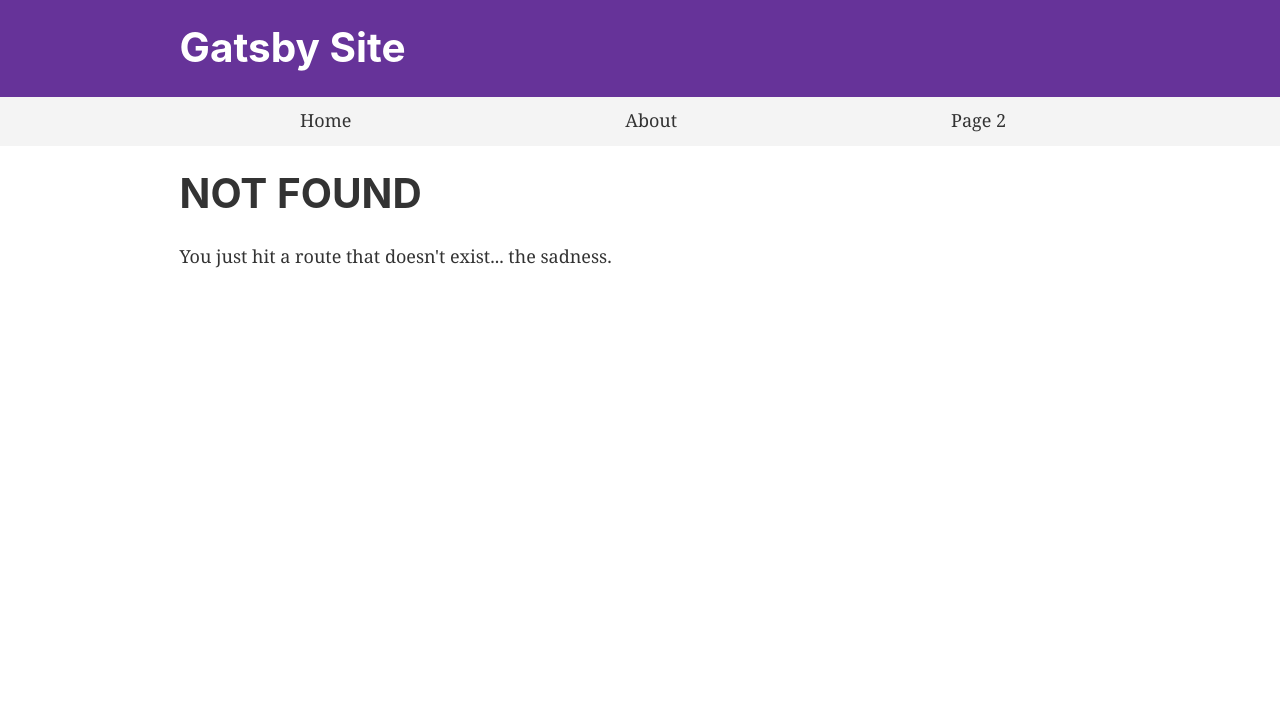
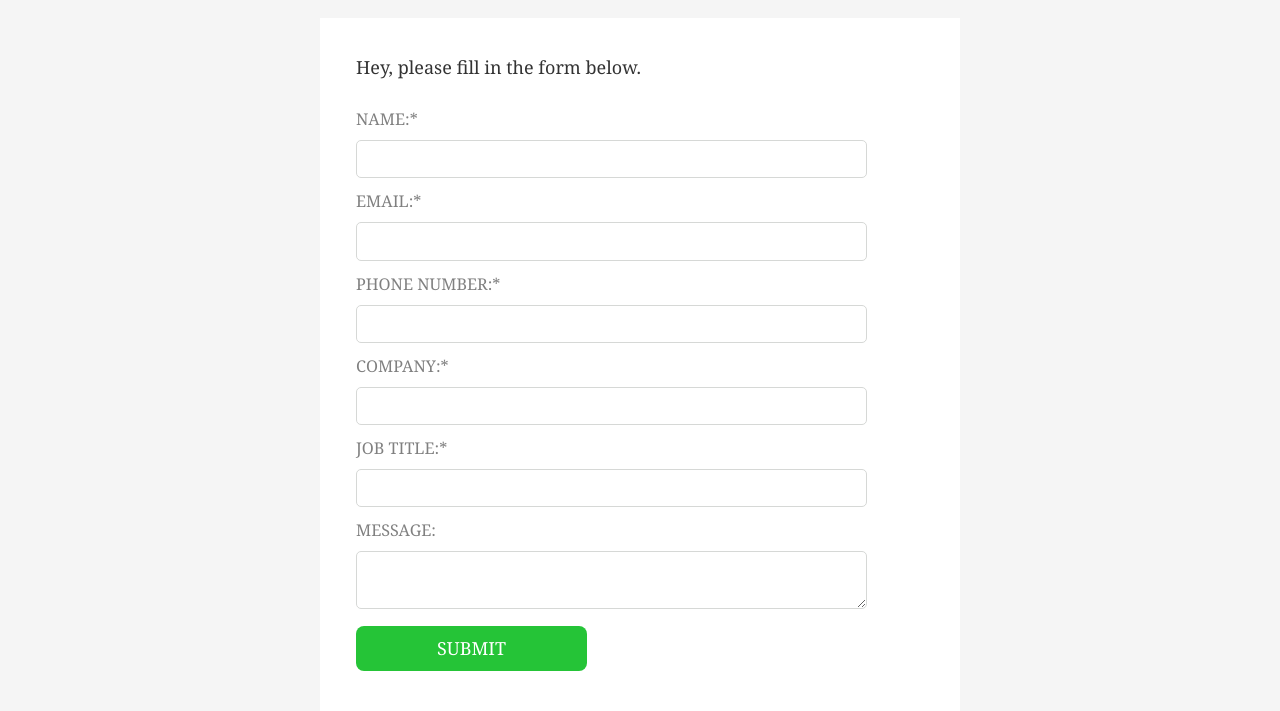
Before and after one commit to Allegra9/gatsby-app, a Gatsby site: page /contact in a window 1280 px wide. Before the commit this address had no page. Built offline with nearby package versions, Linux system fonts and the light colour scheme; Gatsby itself is replaced by a stand-in of ours.

Commit message:
added contact form

```diff
--- a/gatsby-node.js
+++ b/gatsby-node.js
@@ -5,19 +5,3 @@
  */
 
 // You can delete this file if you're not using it
-
-const path = require("path")
-const { createFilePath, createFileNode } = require(`gatsby-source-filesystem`);
-
-exports.onCreateNode = ({ node, getNode, actions }) => {
-    const { createNodeField } = actions
-    if (node.internal.type === `MarkdownRemark`) {
-        const slug = createFilePath({ node, getNode, basePath: `pages` })
-        createNodeField({
-            node,
-            name: `slug`,
-            value: slug,
-        })
-
-    }
-}
--- a/src/components/layout.js
+++ b/src/components/layout.js
@@ -30,7 +30,7 @@
           <html lang="en" />
         </Helmet>
         <Header siteTitle={data.site.siteMetadata.title} />
-        <Menu/>
+        <Menu />
         <div
           style={{
             margin: '0 auto',
--- a/src/components/menu.js
+++ b/src/components/menu.js
@@ -3,18 +3,28 @@
 
 const Menu = () => {
   return (
-    <div style={{
+    <div
+      style={{
         background: '#f4f4f4',
-        paddingTop: '10px'
-      }}>
-      <ul style={{
+        paddingTop: '10px',
+      }}
+    >
+      <ul
+        style={{
           listStyle: 'none',
           display: 'flex',
-          justifyContent: 'space-evenly'
-        }}>
-        <li><Link to='/'>Home</Link></li>
-        <li><Link to='/about'>About</Link></li>
-        <li><Link to='/page-2'>Page 2</Link></li>
+          justifyContent: 'space-evenly',
+        }}
+      >
+        <li>
+          <Link to="/">Home</Link>
+        </li>
+        <li>
+          <Link to="/about">About</Link>
+        </li>
+        <li>
+          <Link to="/contact">Contact</Link>
+        </li>
       </ul>
     </div>
   )
--- /dev/null
+++ b/src/pages/contact.js
@@ -0,0 +1,261 @@
+// eslint-disable-next-line
+import React from 'react'
+import { Link } from 'gatsby'
+import Layout from '../components/layout'
+
+/** @jsx jsx */
+import { jsx } from '@emotion/core'
+import styled from '@emotion/styled'
+
+function encode(data) {
+  return Object.keys(data)
+    .map(key => encodeURIComponent(key) + '=' + encodeURIComponent(data[key]))
+    .join('&')
+}
+
+class contactForm extends React.Component {
+  state = {
+    name: '',
+    email: '',
+    phoneNumber: '',
+    company: '',
+    jobTitle: '',
+    message: '',
+    submitted: false,
+  }
+
+  handleChange = e => {
+    this.setState({ [e.target.name]: e.target.value })
+  }
+
+  handleSubmit = e => {
+    e.preventDefault()
+    const form = e.target
+    const { name, email, phoneNumber, company, jobTitle, message } = this.state
+    fetch('/', {
+      method: 'POST',
+      headers: { 'Content-Type': 'application/x-www-form-urlencoded' },
+      body: encode({
+        'form-name': form.getAttribute('name'),
+        name,
+        email,
+        phoneNumber,
+        company,
+        jobTitle,
+        message,
+        // message: JSON.stringify({
+        //   phone: phoneNumber,
+        //   company,
+        //   job: jobTitle,
+        //   q: message,
+        // }),
+      }),
+    })
+      .then(
+        this.setState({
+          submitted: true,
+        })
+      )
+      .catch(error => alert(error))
+  }
+
+  render() {
+    return (
+      <React.Fragment>
+        {this.state.submitted ? (
+          <Layout>
+            <Cont>
+              <Link to="/">Go back to the homepage</Link>
+              <ThankYou>
+                {/* <img src={tickImg} alt="tick logo" /> */}
+                <p>Thank you!</p>
+              </ThankYou>
+            </Cont>
+          </Layout>
+        ) : (
+          <Page>
+            <Container>
+              <p>Hey, please fill in the form below.</p>
+              <Form
+                name="pricing-page"
+                method="POST"
+                data-netlify="true"
+                data-netlify-honeypot="bot-field"
+                onSubmit={this.handleSubmit}
+              >
+                <input type="hidden" name="form-name" value="pricing-page" />
+                <p hidden>
+                  <label>
+                    Don’t fill this out:{' '}
+                    <input name="bot-field" onChange={this.handleChange} />
+                  </label>
+                </p>
+                <div>
+                  <label htmlFor="name">NAME:*</label>
+                  <input
+                    type="text"
+                    name="name"
+                    onChange={this.handleChange}
+                    required
+                  />
+                </div>
+                <div>
+                  <label htmlFor="email">EMAIL:*</label>
+                  <input
+                    type="email"
+                    name="email"
+                    onChange={this.handleChange}
+                    required
+                  />
+                </div>
+                <div>
+                  <label htmlFor="phone number">PHONE NUMBER:*</label>
+                  <input
+                    type="tel"
+                    name="phoneNumber"
+                    onChange={this.handleChange}
+                    required
+                  />
+                </div>
+                <div>
+                  <label htmlFor="company">COMPANY:*</label>
+                  <input
+                    type="text"
+                    name="company"
+                    onChange={this.handleChange}
+                    required
+                  />
+                </div>
+                <div>
+                  <label htmlFor="job title">JOB TITLE:*</label>
+                  <input
+                    type="text"
+                    name="jobTitle"
+                    onChange={this.handleChange}
+                    required
+                  />
+                </div>
+                <div>
+                  <label htmlFor="message">MESSAGE:</label>
+                  <textarea name="message" onChange={this.handleChange} />
+                </div>
+                <div>
+                  <Button green type="submit">
+                    SUBMIT
+                  </Button>
+                </div>
+              </Form>
+            </Container>
+          </Page>
+        )}
+      </React.Fragment>
+    )
+  }
+}
+
+export default contactForm
+
+const Page = styled.div`
+  background-color: #f5f5f5;
+  padding: 5em 0;
+  padding-top: 1em;
+`
+const Cont = styled.div`
+  background-color: #fff;
+  padding: 10em 0;
+  @media screen and (max-width: 768px) {
+    padding-top: 7em;
+  }
+  @media screen and (max-width: 750px) {
+    padding-top: 4em;
+  }
+`
+const ThankYou = styled.div`
+  background-color: #f7f7f7;
+  font-family: Muli;
+  border-radius: 5px;
+  border: 1px solid #b5b7b6;
+  padding: 2em;
+  padding-bottom: 4em;
+  width: 40%;
+  margin-left: auto;
+  margin-right: auto;
+  text-align: center;
+  img {
+    width: 100px;
+    margin-bottom: 0;
+  }
+  @media screen and (max-width: 768px) {
+    width: 50%;
+  }
+  @media screen and (max-width: 750px) {
+    width: 90%;
+  }
+`
+const Container = styled.div`
+  background-color: #fff;
+  padding: 2em;
+  width: 50%;
+  margin-left: auto;
+  margin-right: auto;
+  @media screen and (max-width: 1024px) {
+    width: 60%;
+  }
+  @media screen and (max-width: 900px) {
+    width: 80%;
+  }
+  @media screen and (max-width: 750px) {
+    width: 95%;
+  }
+`
+const Form = styled.form`
+  padding-top: 0;
+  text-align: left;
+  div {
+    margin-bottom: 10px;
+    label {
+      color: grey;
+      text-align: left;
+      margin-bottom: 8px;
+      font-size: 0.9em;
+      display: block;
+    }
+    input {
+      padding: 5px;
+    }
+  }
+  input,
+  textarea {
+    border: 1px solid #d6d8d6;
+    border-radius: 5px;
+    width: 90%;
+    &:focus {
+      outline: none;
+    }
+  }
+`
+const Button = styled.button`
+  margin-bottom: 2em;
+  background-color: ${props => (props.green ? '#25c437' : '#48aeef')};
+  &:hover {
+    background-color: ${props => (props.green ? '#1ece34' : '#3fb3fc')};
+  }
+  &:focus {
+    outline: none;
+  }
+  border-radius: 8px;
+  border: 0;
+  cursor: pointer;
+  height: 2.5em;
+  padding: 0 4.5em;
+  white-space: nowrap;
+  color: #fff;
+  text-decoration: none;
+  font-weight: 400;
+  @media screen and (max-width: 900px) {
+    padding: 0 2em;
+  }
+  @media screen and (max-width: 750px) {
+    padding: 0 2.5em;
+  }
+`
--- a/src/pages/my-firstpost/index.md
+++ /dev/null
@@ -1,30 +0,0 @@
----
-title: My first Blog post
-description: This post is related to the gatsbyjs
-date: '2018-09-26'
-image: ''
----
-
-Don't build a website with last decade's tech. The future of the web is mobile,
- JavaScript and APIs—the
-
-Lorem Ipsum is simply dummy text of the printing and typesetting industry.
-Lorem Ipsum has been the industry's standard dummy text ever since the 1500s,
-when an unknown printer took a galley of type and scrambled it to make a type s
-pecimen book. It has survived not only five centuries, but also the leap into
-electronic typesetting, remaining essentially unchanged. It was popularised in
-the 1960s with the release of Letraset sheets containing Lorem Ipsum passages,
-and more recently with desktop publishing software like Aldus PageMaker including
-versions of Lorem Ipsum.
-
-## Why do we use it?
-
-It is a long established fact that a reader will be distracted by the readable
-content of a page when looking at its layout. The point of using Lorem Ipsum
-is that it has a more-or-less normal distribution of letters, as opposed to using
-'Content here, content here', making it look like readable English.
-Many desktop publishing packages and web page editors now use Lorem
-Ipsum as their default model text and a search for 'lorem ipsum' will
-uncover many web sites still in their infancy. Various versions have evolved
-over the years, sometimes by accident, sometimes on purpose
-(injected humor and the like).
--- a/src/pages/page-2.js
+++ b/src/pages/page-2.js
@@ -5,7 +5,7 @@
 
 const SecondPage = () => (
   <Layout>
-    <h1>Hope you have a great day off tomorrow!</h1>
+    <h1>Oh la la, seriously.</h1>
     <Link to="/">Go back to the homepage</Link>
   </Layout>
 )
```
Also changed, not shown: package.json (+12 -10 lines), src/pages/about.js (+22 -0 lines), src/pages/index.js (+5 -5 lines), 1 other file.
